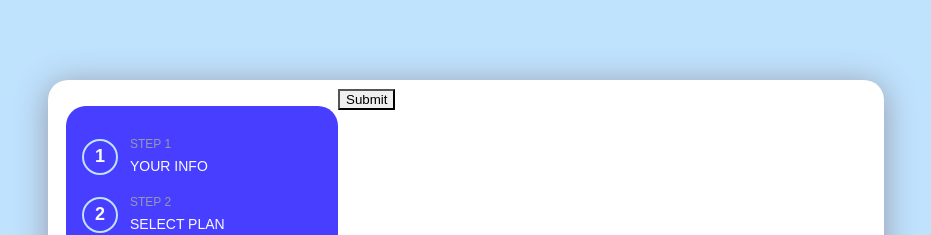
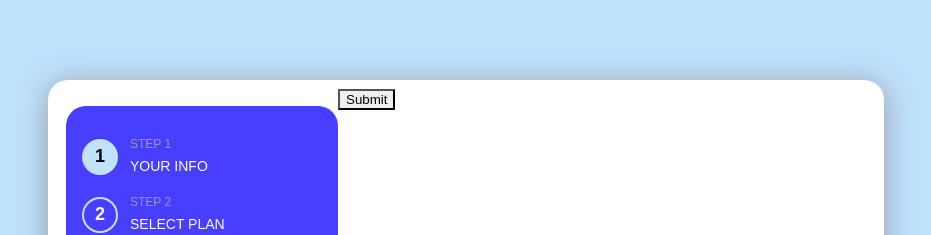
Before and after one commit to B4rsam/frontendmentors-multistepform, a React (Vite) app: page / in a window 1280 px wide. Shown: the top 235 px of the page, without its empty margins (174-1105 px from the left). Built offline with nearby package versions, Linux system fonts and the light colour scheme; the HTML template or start-up script is replaced by a standard one.

Commit message:
feat: added stepButton colors

```diff
--- a/src/App.tsx
+++ b/src/App.tsx
@@ -13,7 +13,7 @@ function App() {
 
   return (
     <div className={s.mainBody}>
-      <FormSteps changeStep={changeStep}/>
+      <FormSteps changeStep={changeStep} step={step}/>
       <div className={s.rightBox}>
         <FormSection />
         <SubmitSection />
--- a/src/components/formSteps/FormSteps.tsx
+++ b/src/components/formSteps/FormSteps.tsx
@@ -3,15 +3,16 @@ import StepButton from '../primitives/stepButton/StepButton'
 import s from './formsteps.module.sass'
 type whereTo = 1 | 2 | 3 | 4
 interface formSteps {
+    step: number
     changeStep: (where : whereTo) => void
 }
-const FormSteps : FC<formSteps>= ({changeStep}) => {
+const FormSteps : FC<formSteps>= ({changeStep, step}) => {
     return (
         <div className={s.formSteps}>
-            <StepButton stepContent="YOUR INFO" step={1} stepLabel='STEP 1' changeStep={changeStep}/>
-            <StepButton stepContent="SELECT PLAN" step={2} stepLabel='STEP 2' changeStep={changeStep}/>
-            <StepButton stepContent="ADD-ONS" step={3} stepLabel='STEP 3' changeStep={changeStep}/>
-            <StepButton stepContent="SUMMARY" step={4} stepLabel='STEP 4' changeStep={changeStep}/>
+            <StepButton currentStep={step} stepContent="YOUR INFO" step={1} stepLabel='STEP 1' changeStep={changeStep}/>
+            <StepButton currentStep={step} stepContent="SELECT PLAN" step={2} stepLabel='STEP 2' changeStep={changeStep}/>
+            <StepButton currentStep={step} stepContent="ADD-ONS" step={3} stepLabel='STEP 3' changeStep={changeStep}/>
+            <StepButton currentStep={step} stepContent="SUMMARY" step={4} stepLabel='STEP 4' changeStep={changeStep}/>
         </div>
     )
 }
--- a/src/components/primitives/stepButton/StepButton.tsx
+++ b/src/components/primitives/stepButton/StepButton.tsx
@@ -7,13 +7,14 @@ interface stepButton {
     step: whereTo
     stepLabel: string
     stepContent: string
+    currentStep: number
     changeStep: (where : whereTo) => void
 }
 
-const StepButton : FC<stepButton> = ({step, stepLabel, stepContent, changeStep}) => {
+const StepButton : FC<stepButton> = ({currentStep, step, stepLabel, stepContent, changeStep}) => {
     return (
-        <label className={`${s.stepButton} ${step}`}>
-            <Button type="step" children={step} onClick={() => changeStep(step)}/>
+        <label className={`${s.stepButton}`} >
+            <Button type="step" children={step} onClick={() => changeStep(step)} className={`${step == currentStep ? `${s.buttonCurrent}` : null}`}/>
             <div className={s.textBox}>
                 <label className={s.stepLabel}>{stepLabel}</label>
                 <p className={s.stepContent}>{stepContent}</p>
--- a/src/components/primitives/stepButton/stepbutton.module.sass
+++ b/src/components/primitives/stepButton/stepbutton.module.sass
@@ -16,3 +16,7 @@
         color: $neutralAlabaster
         line-height: 0px
         font-size: 14px
+
+    .buttonCurrent
+        background-color: $primaryLightBlue !important
+        color: black !important
--- a/src/utils/useViewController.tsx
+++ b/src/utils/useViewController.tsx
@@ -20,7 +20,6 @@ const useViewController = () => {
                 setStep(4)
                 break;
         }
-        console.log(step)
     }
 
     return {
```
